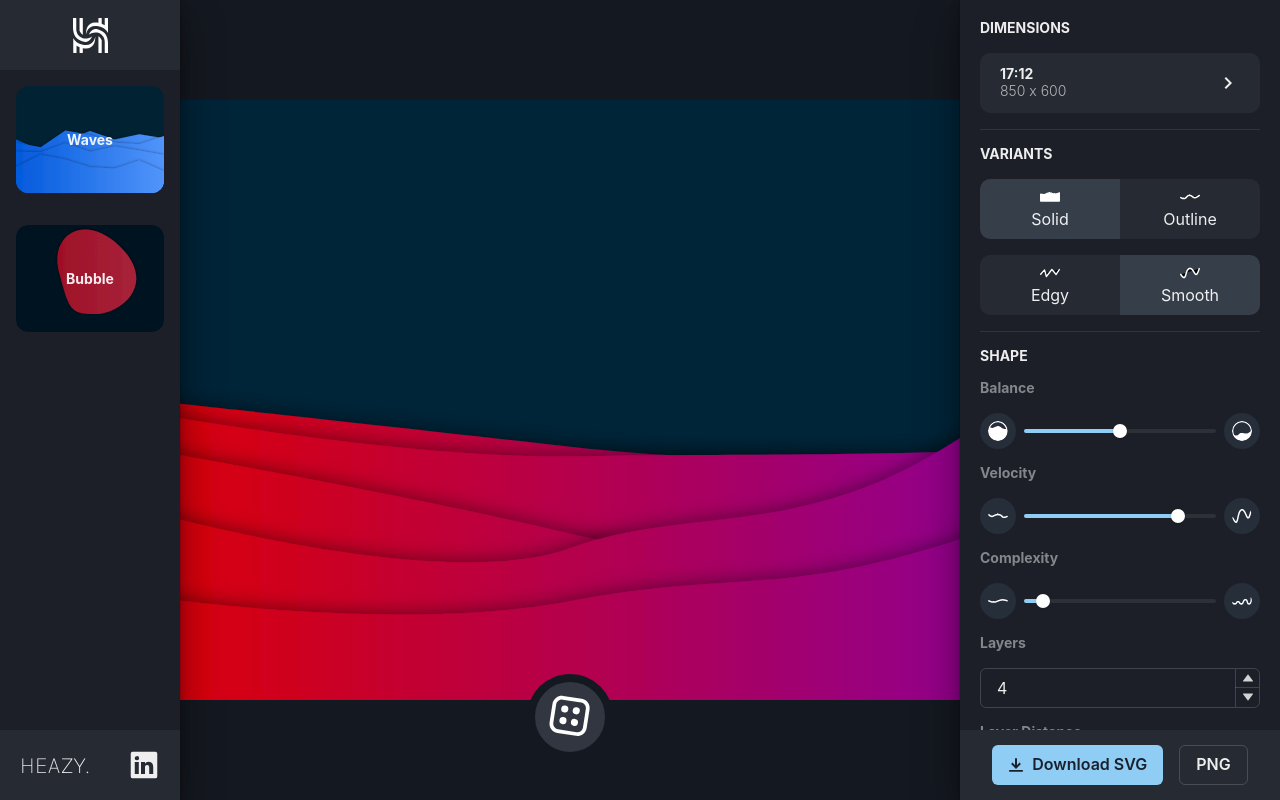
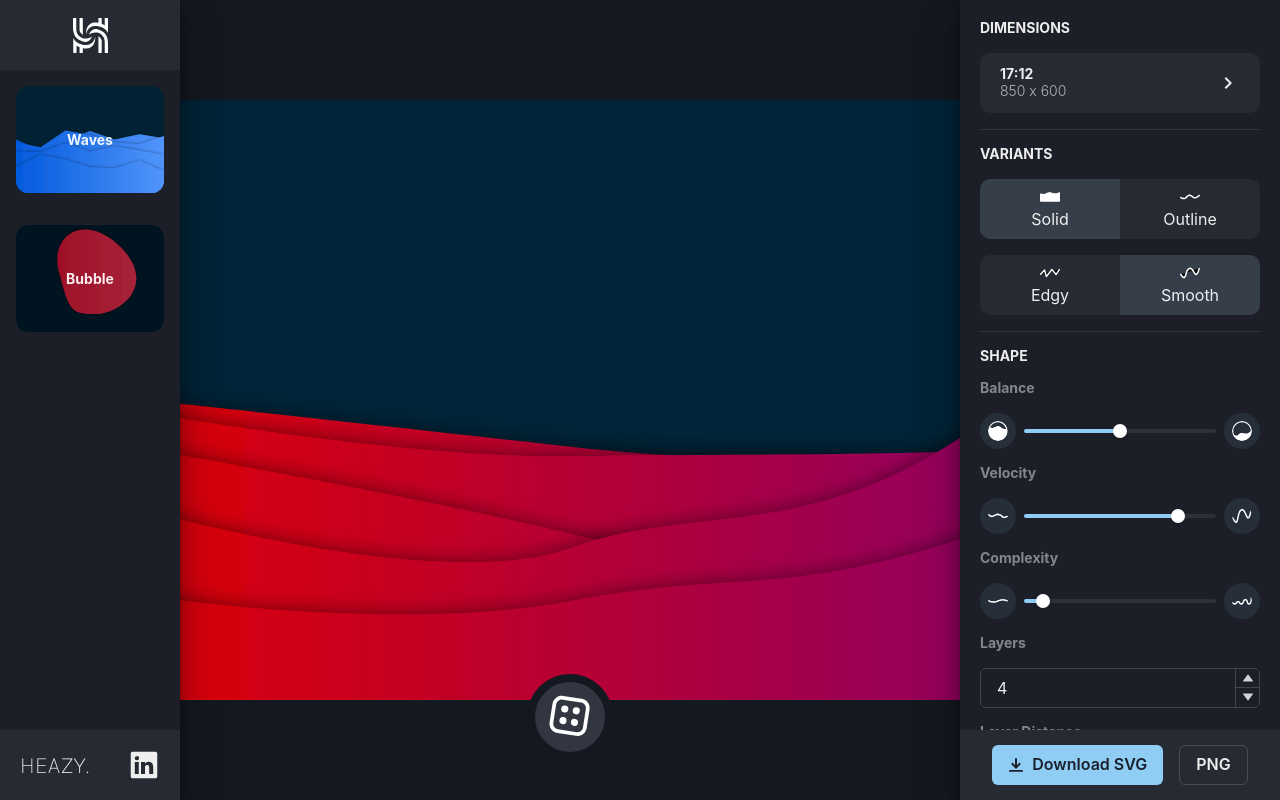
Before and after one commit to MaximBuz/heazy-svg-creator, a React (Create React App) app: page / in a window 1280 px wide. Built offline with nearby package versions, Linux system fonts and the light colour scheme.

Commit message:
changed default wave color

```diff
--- a/src/App.tsx
+++ b/src/App.tsx
@@ -53,7 +53,7 @@ function App() {
   const [direction, setDirection] = useState<number>(0);
   const [bgColor, setBgColor] = useState<string>('#002438');
   const [startColor, setStartColor] = useState<string>('#dc0307');
-  const [stopColor, setStopColor] = useState<string>('#8f0091');
+  const [stopColor, setStopColor] = useState<string>('#910060');
   const [shadowX, setShadowX] = useState<number>(0);
   const [shadowY, setShadowY] = useState<number>(0);
   const [shadowSD, setShadowSD] = useState<number>(10);
```
